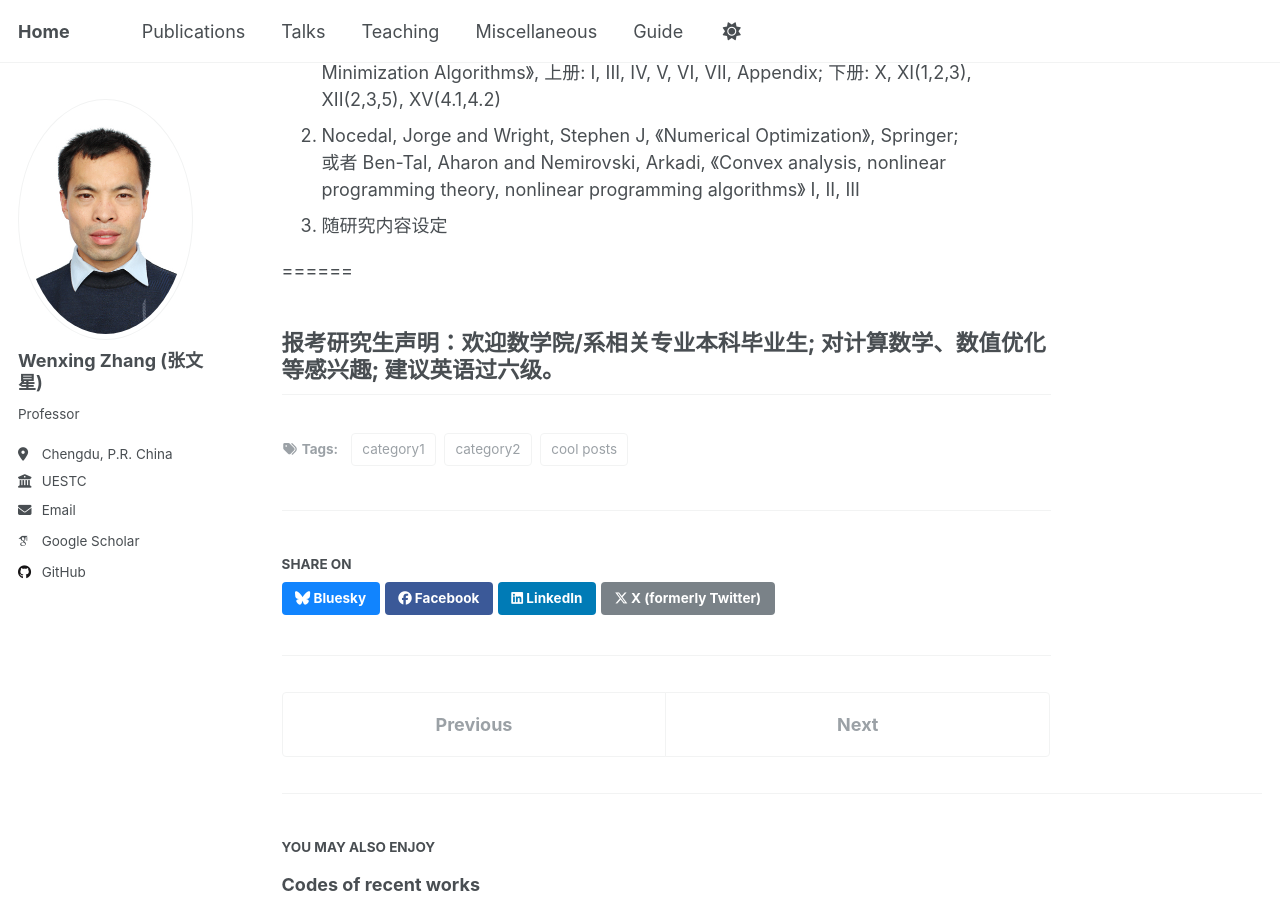
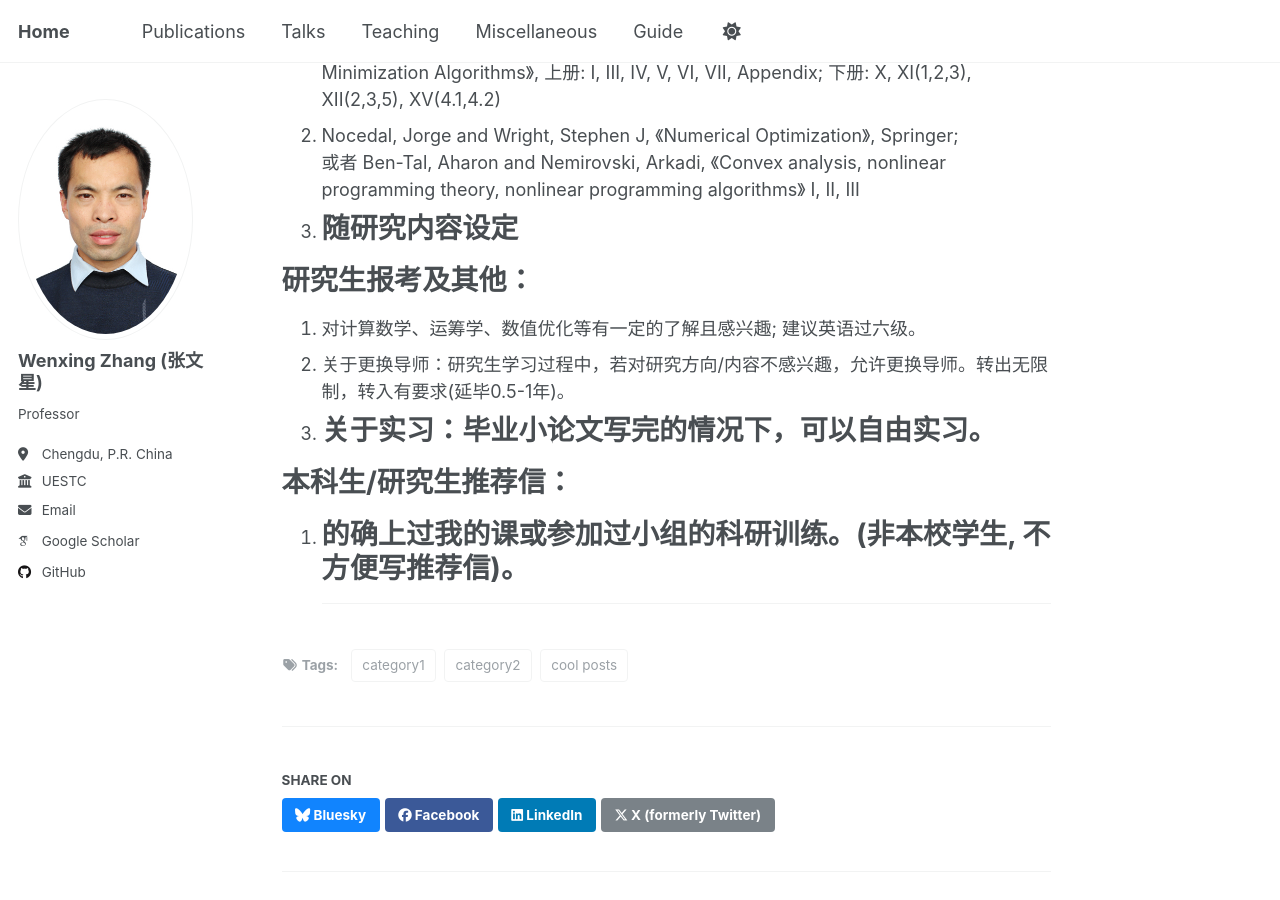
Before and after one commit to WenxingZhang/WenxingZhang.github.io, a Jekyll site: the page built from _posts/2017-08-14-blog-post-1.md, in a window 1280 px wide and 900 px high, scrolled down 320 px. Built offline with Jekyll 4.4.1, drawn with Linux system fonts in a browser that asks for light colours; some web fonts are replaced; a script that is not in the unit is left out.

Commit message:
Update 2017-08-14-blog-post-1.md

```diff
--- a/_posts/2017-08-14-blog-post-1.md
+++ b/_posts/2017-08-14-blog-post-1.md
@@ -16,9 +16,17 @@ tags:
 2. Nocedal, Jorge and Wright, Stephen J, 《Numerical Optimization》, Springer; <br>
 或者 Ben-Tal, Aharon and Nemirovski, Arkadi, 《Convex analysis, nonlinear programming theory, nonlinear programming algorithms》 I, II, III<br>
 3. 随研究内容设定<br>
-
 ======
 
+研究生报考及其他：
+======
+1. 对计算数学、运筹学、数值优化等有一定的了解且感兴趣; 建议英语过六级。<br>
+2. 关于更换导师：研究生学习过程中，若对研究方向/内容不感兴趣，允许更换导师。转出无限制，转入有要求(延毕0.5-1年)。<br>
+3. 关于实习：毕业小论文写完的情况下，可以自由实习。<br>
+======
 
-报考研究生声明：欢迎数学院/系相关专业本科毕业生; 对计算数学、数值优化等感兴趣; 建议英语过六级。
+本科生/研究生推荐信：
+======
+1. 的确上过我的课或参加过小组的科研训练。(非本校学生, 不方便写推荐信)。<br>
+======
 ------
```
